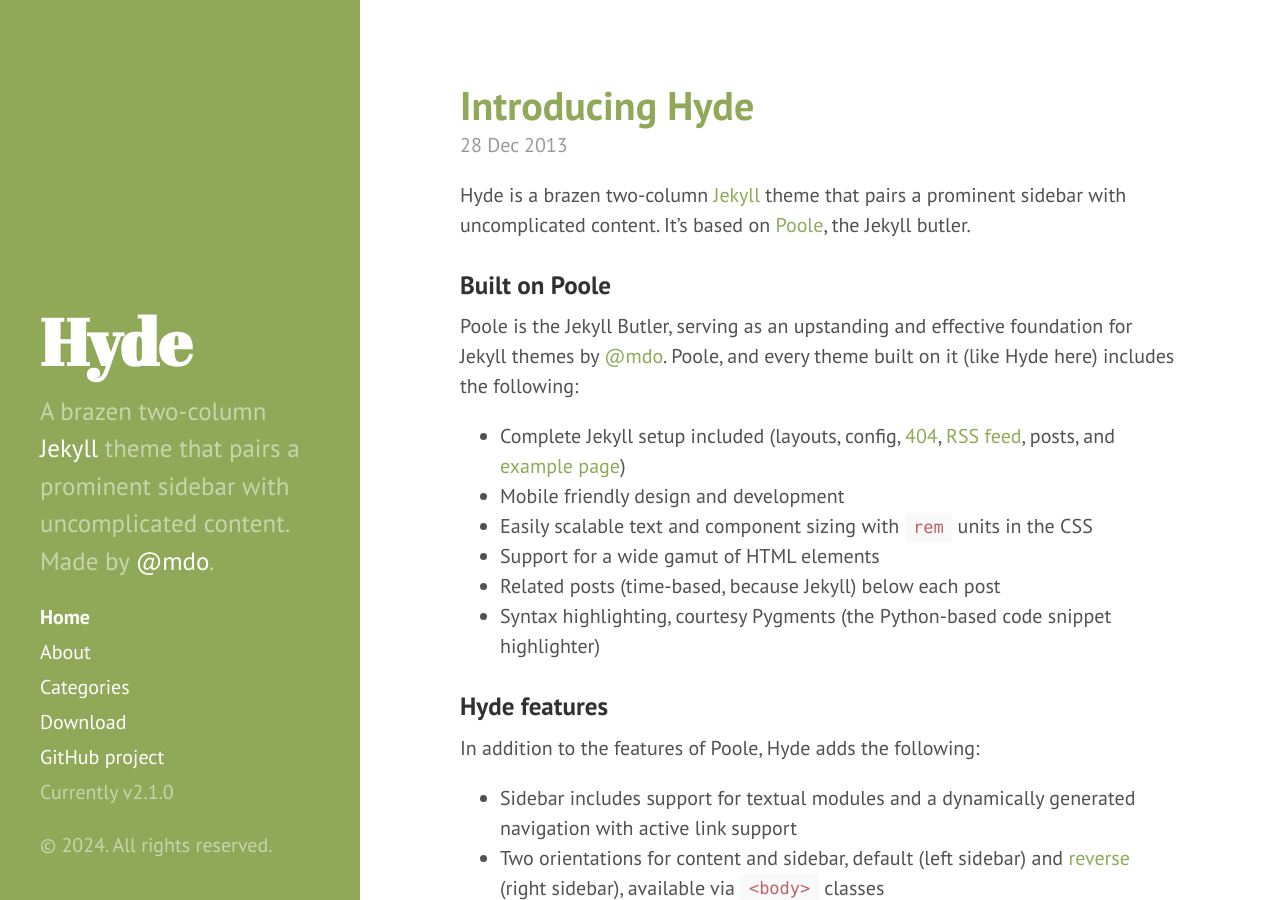
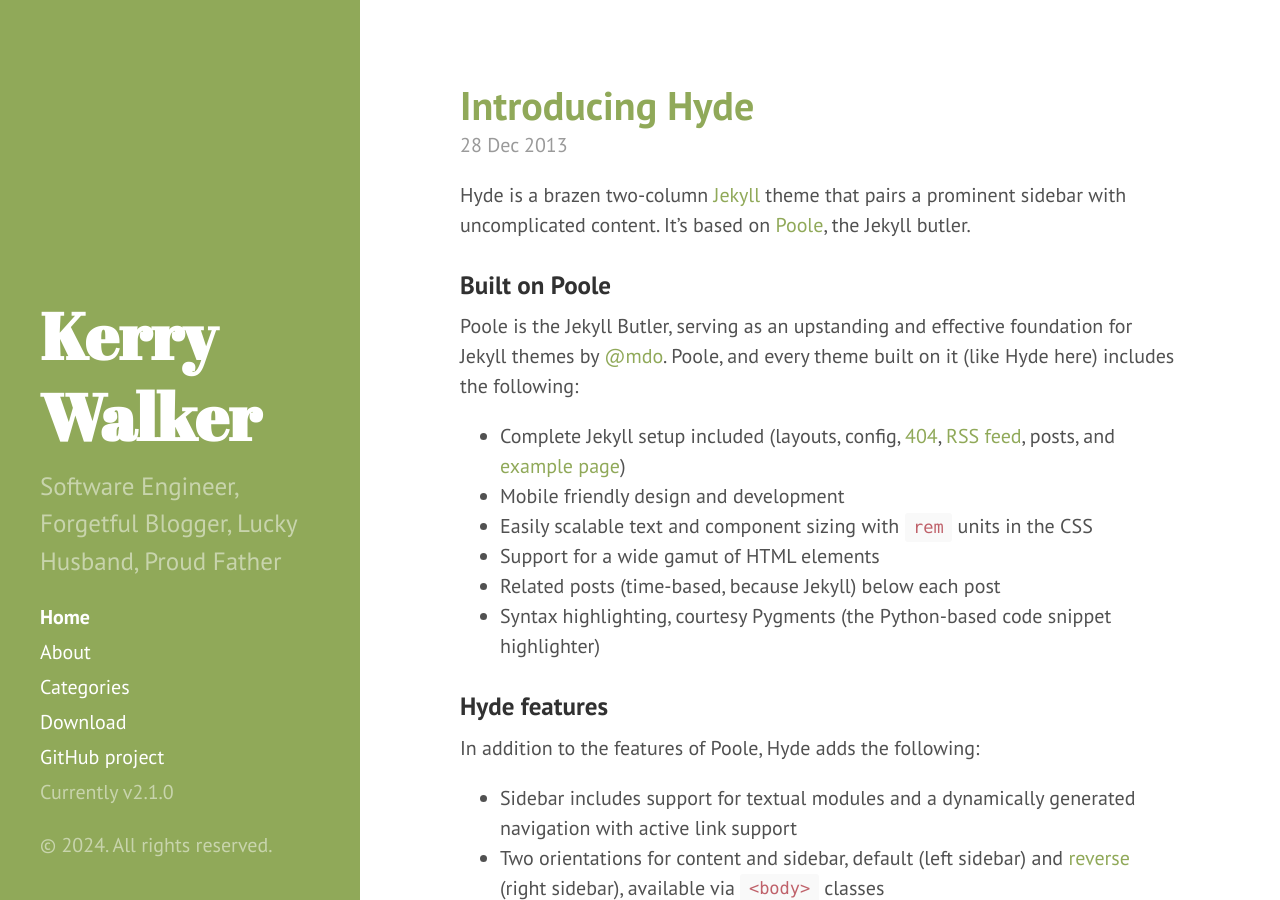
Before and after one commit to KerryWalker/KerryWalker.github.io, a Jekyll site: the page built from index.html, in a window 1280 px wide and 900 px high. Built offline with Jekyll 4.4.1, drawn with Linux system fonts in a browser that asks for light colours; the list of posts is cut into pages by our own code.

Commit message:
Update _config.yml

```diff
--- a/_config.yml
+++ b/_config.yml
@@ -6,15 +6,15 @@ permalink:        pretty
 # relative_permalinks: true
 
 # Setup
-title:            Hyde
-tagline:          'A Jekyll theme'
-description:      'A brazen two-column <a href="http://jekyllrb.com" target="_blank">Jekyll</a> theme that pairs a prominent sidebar with uncomplicated content. Made by <a href="https://twitter.com/mdo" target="_blank">@mdo</a>.'
-url:              http://hyde.getpoole.com
+title:            Kerry Walker
+tagline:          'Random Stuff'
+description:      'Software Engineer, Forgetful Blogger, Lucky Husband, Proud Father'
+url:              https://www.kerrywalker.uk
 baseurl:          /
 
 author:
-  name:           'Mark Otto'
-  url:            https://twitter.com/mdo
+  name:           'Kerry Walker'
+  url:
 
 paginate:         5
 
@@ -22,4 +22,4 @@ paginate:         5
 version:          2.1.0
 
 github:
-  repo:           https://github.com/poole/hyde
+  repo:           https://github.com/KerryWalker/KerryWalker.github.io
```
